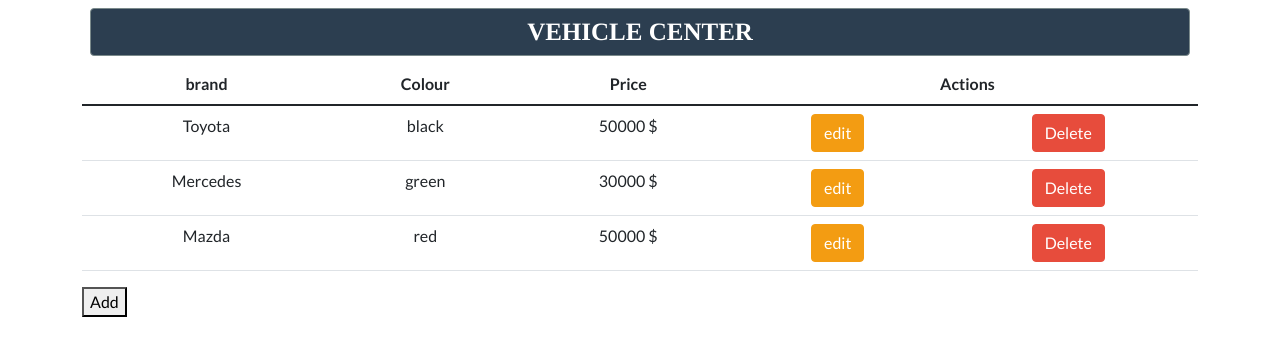
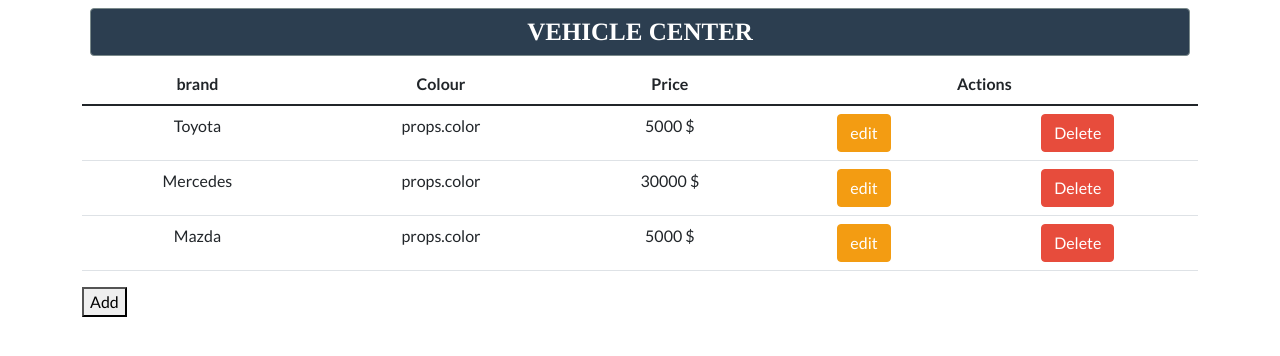
Before and after one commit to sagarromer/react-vehicle-store-crud-2021, a React (Create React App) app: page / in a window 1280 px wide. Shown: the top 356 px of the page. Built offline with nearby package versions, Linux system fonts and the light colour scheme.

Commit message:
car component extracted

```diff
--- a/src/App.js
+++ b/src/App.js
@@ -1,6 +1,6 @@
 import React, { Component } from 'react'
 import Heading from "./components/stateless/heading/Heading"
-import Cars from "./components/statefull/cars/Car"
+import Cars from "./components/statefull/cars/Cars"
 class App extends Component {
   render() {
     return (
--- a/src/components/statefull/cars/Car.js
+++ b/src/components/statefull/cars/Cars.js
@@ -1,6 +1,6 @@
 import React, { Component } from 'react'
-
-class Car extends Component {
+import Car from "../../../components/stateless/car/Car"
+class Cars extends Component {
     render() {
         return (
             <>
@@ -14,7 +14,7 @@
                         </tr>
                     </thead>
                     <tbody>
-                        <tr>
+                        {/* <tr>
                             <td>Toyota</td>
                             <td>black</td>
                             <td>{50000+" $"}</td>
@@ -37,7 +37,10 @@
                             <td><button className="btn btn-warning">edit</button></td>
                             <td><button className="btn btn-danger">Delete</button></td>
 
-                        </tr>
+                        </tr> */}
+                        <Car brand="Toyota" color="black" price= {5000}/>
+                        <Car brand="Mercedes" color="green" price= {30000}/>
+                        <Car brand="Mazda" color="red" price= {5000}/>
                     </tbody>
                 </table>
             </>
@@ -45,4 +48,4 @@
     }
 }
 
-export default Car
+export default Cars
--- /dev/null
+++ b/src/components/stateless/car/Car.js
@@ -0,0 +1,19 @@
+import React from 'react'
+
+const Car = (props) => {
+
+    return (
+        <>
+            <tr>
+                <td>{props.brand}</td>
+                <td>props.color</td>
+                <td>{props.price+" $"}</td>
+                <td><button className="btn btn-warning">edit</button></td>
+                <td><button className="btn btn-danger">Delete</button></td>
+            </tr>
+        </>
+
+    )
+}
+
+export default Car
```
